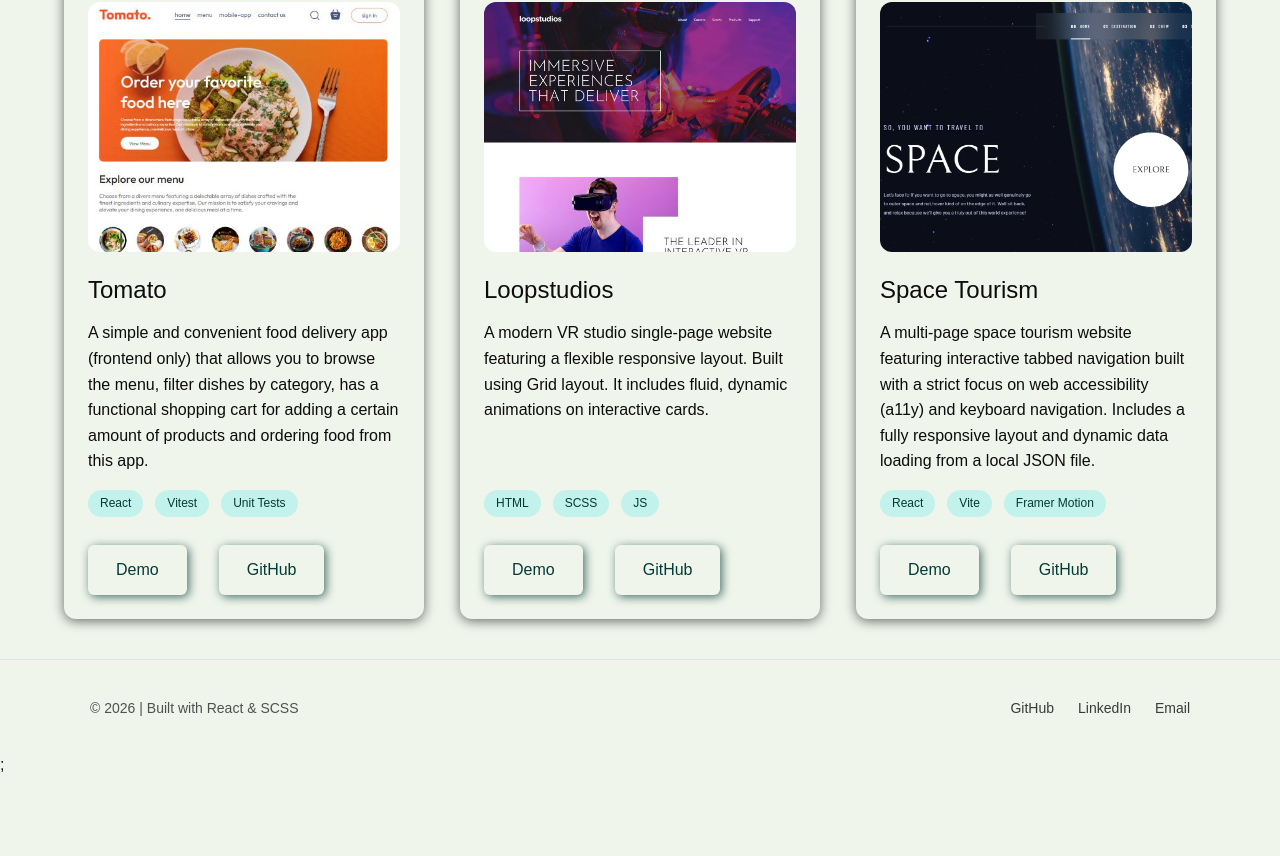
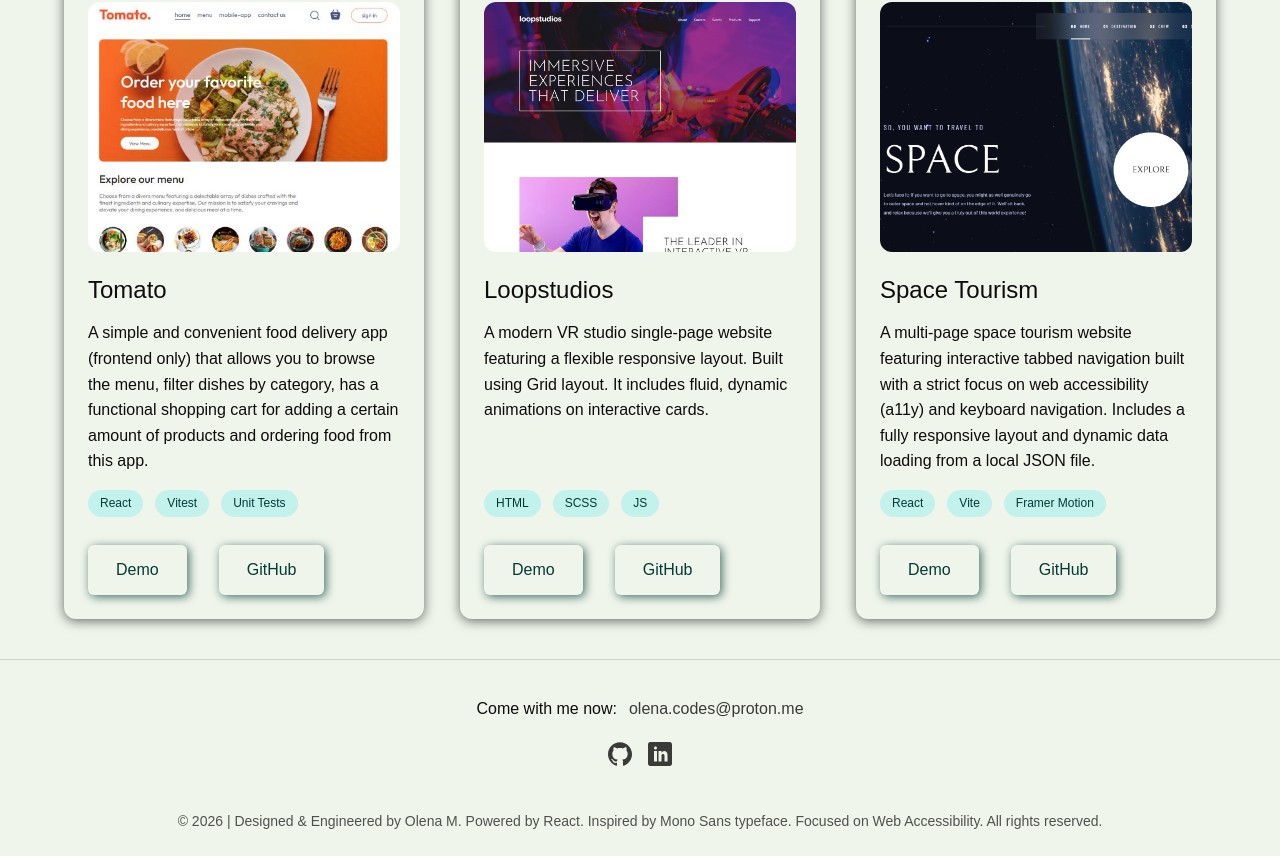
Before and after one commit to LenaM777/portfolio-olena, a React (Vite) app: page / in a window 1280 px wide. Shown: the part 1910-2766 px from the top of the page. Before the commit the page ends 2684 px from the top, so only its background shows below. Built offline with nearby package versions, Linux system fonts and the light colour scheme; no server answers; a web font is replaced by a local one.

Commit message:
feat: Update footer includes styles and typography

```diff
--- a/src/sections/Footer/Footer.jsx
+++ b/src/sections/Footer/Footer.jsx
@@ -1,40 +1,46 @@
 import React from "react";
+import Icon from "@/components/Icons/Icons";
 import "./Footer.scss";
 
 const Footer = () => {
   return (
-    <div>
-      <footer className="footer">
-        <div className="footer__container">
-          <span className="footer__copy">
-            © {new Date().getFullYear()} | Built with React & SCSS
-          </span>
-
-          <div className="footer__links">
+    <footer className="footer">
+      <div className="footer__container">
+        <div className="footer__info">
+          <div className="footer__cta">
+            <p>Come with me now:</p>
+            <a href="mailto:olena.codes@proton.me" className="footer__link">
+              olena.codes@proton.me
+            </a>
+          </div>
+          <div className="footer__social">
             <a
-              href="https://github.com/"
+              href="https://github.com/LenaM777"
               target="_blank"
               rel="noreferrer"
-              className="footer__link"
+              className="footer__link btn-touch-target"
+              aria-label="GitHub profile (opens in a new tab)"
             >
-              GitHub
+              <Icon name="github" />
             </a>
             <a
               href="https://linkedin.com/"
               target="_blank"
               rel="noreferrer"
-              className="footer__link"
+              className="footer__link btn-touch-target"
+              aria-label="LinkedIn (opens in a new tab)"
             >
-              LinkedIn
-            </a>
-            <a href="mailto:your.email@example.com" className="footer__link">
-              Email
+              <Icon name="linkedin" />
             </a>
           </div>
         </div>
-      </footer>
-      ;
-    </div>
+        <span className="footer__copy">
+          &copy; {new Date().getFullYear()} | Designed & Engineered by Olena M.
+          Powered by React. Inspired by Mono Sans typeface. Focused on Web
+          Accessibility. All rights reserved.
+        </span>
+      </div>
+    </footer>
   );
 };
 
--- a/src/sections/Footer/Footer.scss
+++ b/src/sections/Footer/Footer.scss
@@ -1,35 +1,38 @@
-@use "@/styles/utils" as *;
-
+@use "@/styles/typography" as *;
 
 .footer {
   width: 100%;
-  padding: 40px 20px;
+  padding: 40px 20px 24px;
   background-color: var(--bg-color);
-  border-top: 1px solid var(--tool-bg);
+  border-top: 1px solid var(--color-glass-base);
 
   &__container {
     max-width: 1100px;
     margin: 0 auto;
-    @include flex($direction: column, $align: center, $justify: space-between, $gap: 20px);
+    @include flex($direction: column, $gap: 32px);
 
     @media (min-width: $bp-tablet) {
-      flex-direction: row;
-      gap: 0;
+      gap: 40px;
     }
   }
 
-  &__copy {
-    font-size: 14px;
-    color: var(--text-color);
-    opacity: 0.7;
+  &__info {
+    @include flex($direction: column, $gap: 24px);
   }
 
-  &__links {
-    @include flex($justify: center, $gap: 24px);
+  &__cta {
+    @include flex($direction: column, $gap: 16px);
+
+    @media (min-width: $bp-tablet) {
+      @include flex($direction: row, $gap: 12px);
+    }
+  }
+
+  &__social {
+    @include flex($gap: 16px);
   }
 
   &__link {
-    font-size: 14px;
     color: var(--text-color);
     text-decoration: none;
     opacity: 0.8;
@@ -47,4 +50,10 @@
       }
     }
   }
+
+  &__copy {
+    @include text-copy;
+    opacity: 0.7;
+    text-align: center;
+  }
 }
--- a/src/styles/_typography.scss
+++ b/src/styles/_typography.scss
@@ -79,8 +79,17 @@
   @media (min-width: $bp-tablet) {
     font-size: 16px;
   }
+}
 
-  @media (min-width: $bp-desktop) {
-    font-size: 16px;
+@mixin text-copy {
+  font-family: var(--font-mona);
+  font-style: normal;
+  font-weight: 400;
+  font-size: 12px;
+  line-height: 1.6;
+  font-variation-settings: "wdth" 100, "opsz" 16;
+
+  @media (min-width: $bp-tablet) {
+    font-size: 14px;
   }
 }
```
